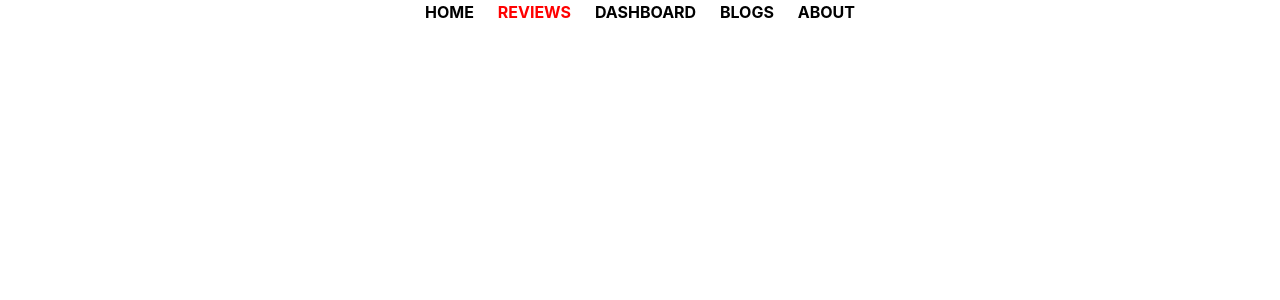
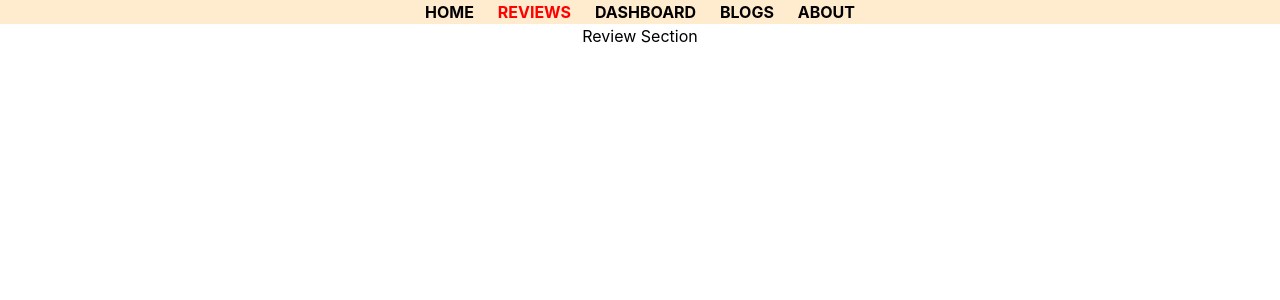
Before and after one commit to git-mhasan/review-website-react, a React (Create React App) app: page /reviews in a window 1280 px wide. Shown: the top 300 px of the page. Built offline with nearby package versions, Linux system fonts and the light colour scheme.

Commit message:
Route all set up.

```diff
--- a/src/App.js
+++ b/src/App.js
@@ -2,6 +2,10 @@ import { Route, Routes } from 'react-router-dom';
 import './App.css';
 import Header from './components/Header/Header';
 import Home from './components/Home/Home';
+import Reviews from './components/Reviews/Reviews';
+import Dashboard from './components/Dashboard/Dashboard'
+import Blogs from './components/Blogs/Blogs'
+import About from './components/About/About'
 
 function App() {
   return (
@@ -9,7 +13,12 @@ function App() {
       <Header></Header>
       <Routes>
         <Route>
-
+          <Route path='/' element={<Home></Home>} />
+          <Route path='/home' element={<Home></Home>} />
+          <Route path="/reviews" element={<Reviews></Reviews>}></Route>
+          <Route path='/dashboard' element={<Dashboard></Dashboard>}></Route>
+          <Route path='/blogs' element={<Blogs></Blogs>}></Route>
+          <Route path='/about' element={<About></About>}></Route>
 
         </Route>
       </Routes>
--- /dev/null
+++ b/src/components/About/About.js
@@ -0,0 +1,12 @@
+import React from 'react';
+import "./About.css";
+
+const About = () => {
+    return (
+        <div>
+            <h2>About</h2>
+        </div>
+    );
+};
+
+export default About;
--- /dev/null
+++ b/src/components/Blogs/Blogs.js
@@ -0,0 +1,12 @@
+import React from 'react';
+import './Blogs.css';
+
+const Blogs = () => {
+    return (
+        <div>
+            <h2>Blogs</h2>
+        </div>
+    );
+};
+
+export default Blogs;
--- /dev/null
+++ b/src/components/Dashboard/Dashboard.js
@@ -0,0 +1,12 @@
+import React from 'react';
+import "./Dashboard.css";
+
+const Dashboard = () => {
+    return (
+        <div>
+            <h2>Dashboard</h2>
+        </div>
+    );
+};
+
+export default Dashboard;
--- a/src/components/Header/Header.css
+++ b/src/components/Header/Header.css
@@ -1,3 +1,14 @@
+* {
+    box-sizing: border-box;
+}
+
+.header-bar {
+    background-color: blanchedalmond;
+    /* height: 40px; */
+    /* margin: 5px; */
+    /* padding: 5px 0; */
+}
+
 .active {
     text-decoration: none;
     color: red;
@@ -6,6 +17,7 @@
 
 div>ul>a {
     margin: 5px 10px;
+    padding: 15px 0;
     text-decoration: none;
     font-weight: 700;
     color: black;
--- a/src/components/Header/Header.js
+++ b/src/components/Header/Header.js
@@ -4,7 +4,7 @@ import './Header.css';
 
 const Header = () => {
     return (
-        <div>
+        <div className='header-bar'>
             <ul className='nav'>
                 <NavLink to="/home" activeClassName > HOME </NavLink>
                 <NavLink to="/reviews" activeClassName> REVIEWS </NavLink>
--- /dev/null
+++ b/src/components/Reviews/Reviews.js
@@ -0,0 +1,12 @@
+import React from 'react';
+import './Reviews.css';
+
+const Reviews = () => {
+    return (
+        <div>
+            <h2>Review Section</h2>
+        </div>
+    );
+};
+
+export default Reviews;
```
Also changed, not shown: src/components/About/About.css (added), src/components/Blogs/Blogs.css (added), src/components/Dashboard/Dashboard.css (added), src/components/Reviews/Reviews.css (added).
